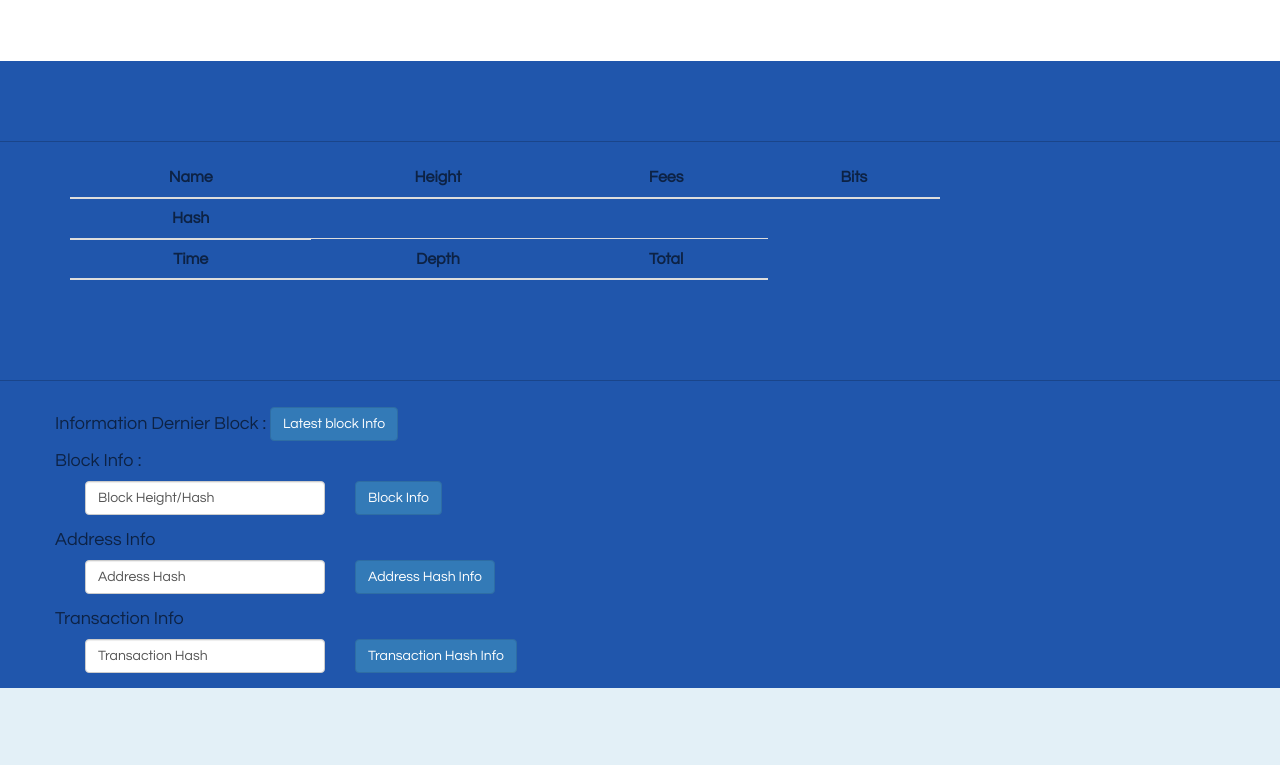
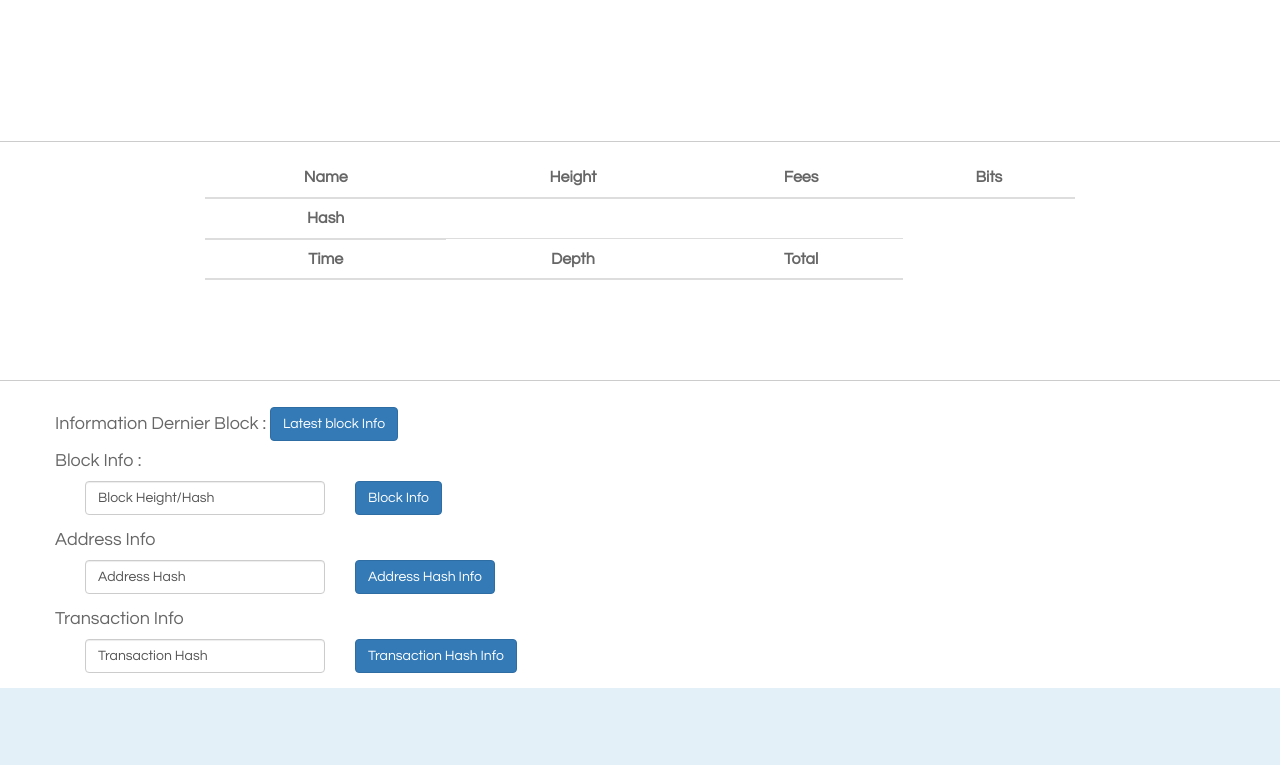
Before and after one commit to AdrienBergerESILV/adrienbergeresilv.github.io, a plain HTML site: page explorateur5A/index.html in a window 1280 px wide. Shown: the part 886-1651 px from the top of the page. Drawn offline with nearby package versions, Linux system fonts and the light colour scheme.

Commit message:
Correction Final Affichage

```diff
--- a/default.css
+++ b/default.css
@@ -7,7 +7,6 @@
 	{
 		margin: 0px;
 		padding: 0px;
-		background: #2056ac;
 		font-family: 'Questrial', sans-serif;
 		font-size: 12pt;
 		color: rgba(0,0,0,.6);
--- a/explorateur5A/index.html
+++ b/explorateur5A/index.html
@@ -49,12 +49,8 @@
 	</div>
 
 	<div class = "separation-lign-top"></div>
-
 	<div class="container">
-		<header class="masthead">
-			<div class="intro-body">
-				<div class="container">
-					<div class="row">
+		<div class="row" style="display:flex; justify-content: center;">
 			<div class="col-md-9 mx-auto">
 				<table class="table">
 					<thead>
@@ -88,9 +84,6 @@
 			</div>
 		</div>
 	</div>
-			</div>
-		</header>
-	</div>
 
 	<div class = "separation-lign-top"></div>
 
@@ -99,14 +92,6 @@
 			<form action="#">
 				<div class="row">
 					<div class="col-md-6">
-				<!-- <h4 class="section-title">Our Address</h4>
-				<p>Far far away, behind the word mountains, far from the countries Vokalia and Consonantia, there live the blind texts.</p>
-				<ul class="contact-info">
-					<li><i class="icon-location-pin"></i>198 West 21th Street, Suite 721 New York NY 10016</li>
-					<li><i class="icon-phone2"></i>+ 1235 2355 98</li>
-					<li><i class="icon-mail"></i><a href="#">info@yoursite.com</a></li>
-					<li><i class="icon-globe2"></i><a href="#">www.yoursite.com</a></li>
-				</ul> -->
 						<h4 class="section-title"> Information Dernier Block : <input type="button" value="Latest block Info" class="btn btn-primary btn-block-top"> </h4>
 						<h4 class="section-title">Block Info : </h4>
 						<div class="col-md-12">
@@ -150,10 +135,11 @@
 							</div>
 						</div>
 					</div>
+				</div>
 			</form>
 		</div>
 	</div>
-
+</body>
 
 <div id="footer" style="display:flex; justify-content: center;">
 	<div class="fbox1">
@@ -182,5 +168,5 @@
 <script src="https://ajax.googleapis.com/ajax/libs/jquery/3.1.1/jquery.min.js"></script>
 
 
-</body>
+
 </html>
```
Also changed, not shown: Block/index.html (+4 -1 lines), ICO/index.html (+1 -1 lines). Lines whose indentation alone changed are shown as unchanged.
